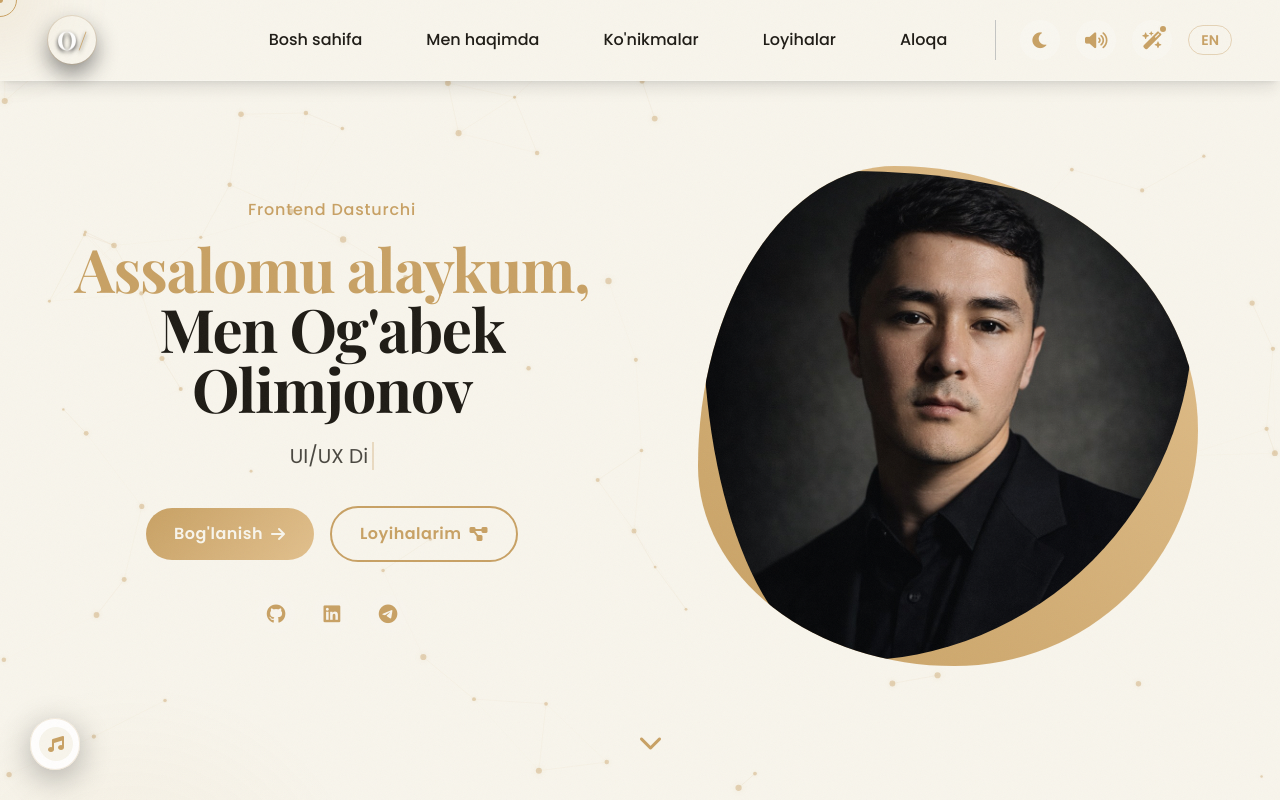
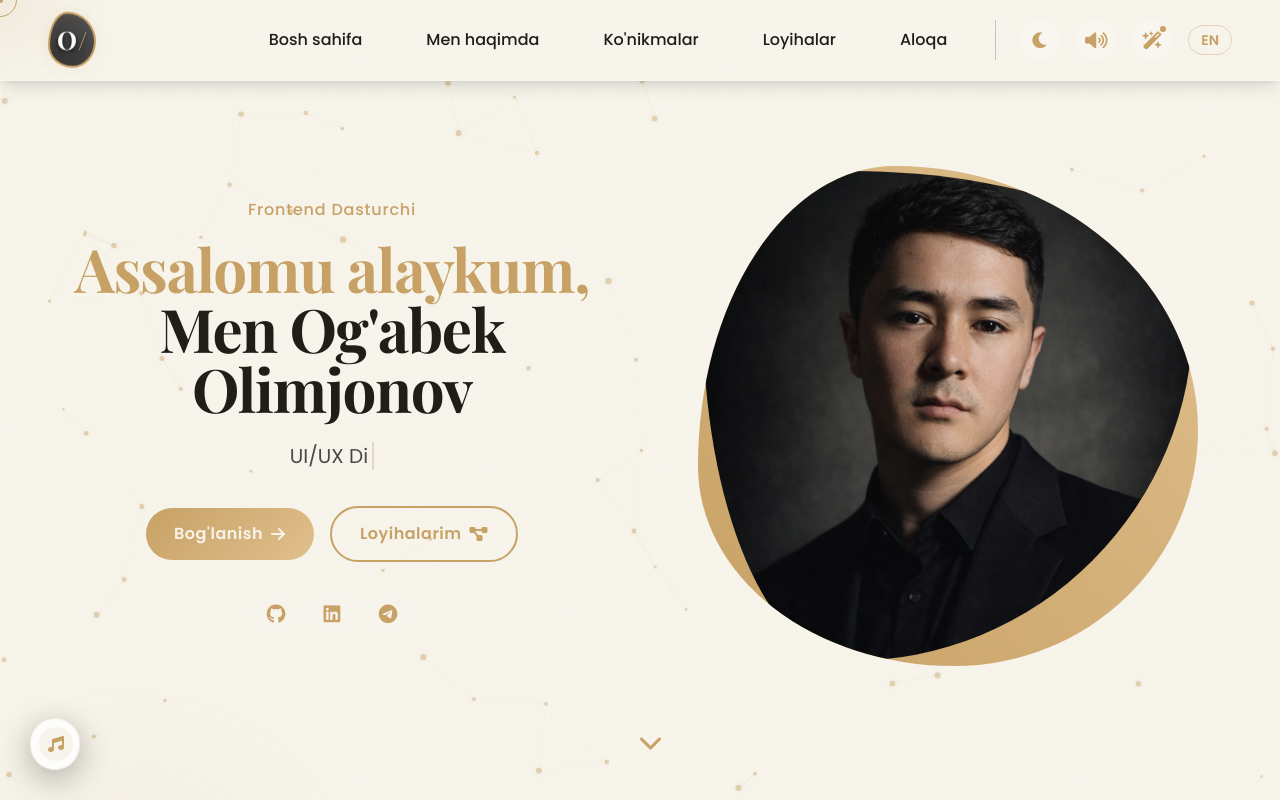
Before and after one commit to OgabekHub/My-portfolio, a Next.js app: page / in a window 1280 px wide. Shown: the top 800 px of the page. Built offline with nearby package versions, Linux system fonts and the light colour scheme.

Commit message:
style(logo): fix logo circle container clipping the morphing blob logo

```diff
--- a/src/app/globals.css
+++ b/src/app/globals.css
@@ -530,19 +530,16 @@ body {
 .logo-circle {
   width: 48px;
   height: 48px;
-  border-radius: 999px;
   display: flex;
   align-items: center;
   justify-content: center;
   flex-shrink: 0;
   position: relative;
-  overflow: hidden;
-  background: radial-gradient(circle at 20% 10%, rgba(200, 161, 100, 0.14), transparent 55%),
-    linear-gradient(180deg, rgba(255, 255, 255, 0.04), rgba(255, 255, 255, 0.01));
-  box-shadow: 0 0 0 1px rgba(200, 161, 100, 0.22), 0 10px 22px rgba(0, 0, 0, 0.45);
+  /* background and border removed to allow inner morphing blob to show */
   transform: rotate(0deg);
-  transition: transform 0.65s cubic-bezier(0.4, 0, 0.2, 1), box-shadow 0.3s ease, background 0.3s ease;
-}
+  transition: transform 0.65s cubic-bezier(0.4, 0, 0.2, 1);
+}
+
 
 .logo-circle::before {
   content: "";
--- a/src/components/BlobLogo.tsx
+++ b/src/components/BlobLogo.tsx
@@ -33,6 +33,23 @@ export default function BlobLogo({ size = 56 }: BlobLogoProps) {
         }
       `}} />
 
+
+      {/* The animated liquid blob background matching hero section */}
+      <div
+        style={{
+          position: "absolute",
+          width: "100%",
+          height: "100%",
+          background: "linear-gradient(45deg, rgba(20,20,25,0.9), rgba(10,10,15,0.7))",
+          border: "2px solid #c8a164",
+          animation: "logo-morphing 10s ease-in-out infinite, float-wobble 6s ease-in-out infinite",
+          boxShadow: "0 0 15px rgba(200, 161, 100, 0.15), inset 0 0 10px rgba(200, 161, 100, 0.1)",
+          transition: "all 0.3s ease",
+          backdropFilter: "blur(4px)"
+        }}
+        className="group-hover:scale-105 group-hover:border-[#e2c08d] group-hover:shadow-[0_0_20px_rgba(200,161,100,0.4)]"
+      />
+
       {/* The inner text (O/) */}
       <div
         style={{
```
